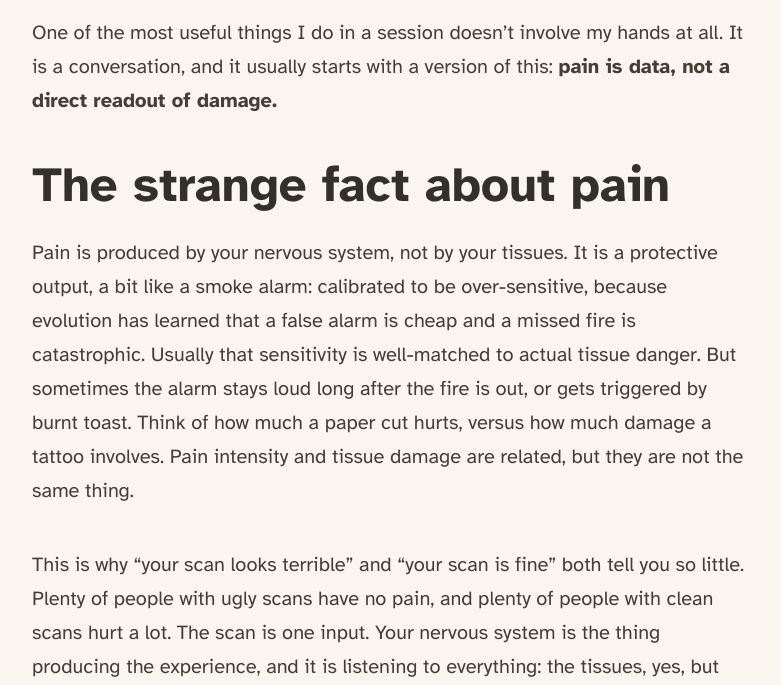
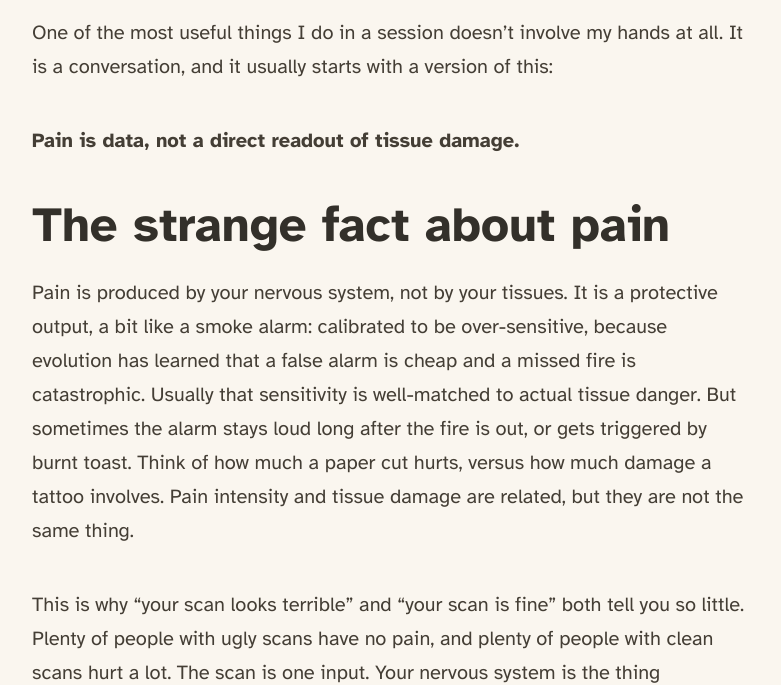
Before and after one commit to jmaddz/astro-blog-starter-template, an Astro site: page /blog/pain-is-data-not-damage in a window 1280 px wide. Shown: the part 856-1541 px from the top of the page, without its empty margins (248-1029 px from the left). Built offline with nearby package versions, Linux system fonts and the light colour scheme; Astro itself is replaced by a stand-in of ours.

Commit message:
Update pain-is-data-not-damage.md

```diff
--- a/src/content/blog/pain-is-data-not-damage.md
+++ b/src/content/blog/pain-is-data-not-damage.md
@@ -7,7 +7,8 @@ heroImage: "/blog/pain-is-data-not-damage.svg"
 
 One of the most useful things I do in a session doesn't involve my hands at
 all. It is a conversation, and it usually starts with a version of this:
-**pain is data, not a direct readout of damage.**
+
+**Pain is data, not a direct readout of tissue damage.**
 
 ## The strange fact about pain
 
```
